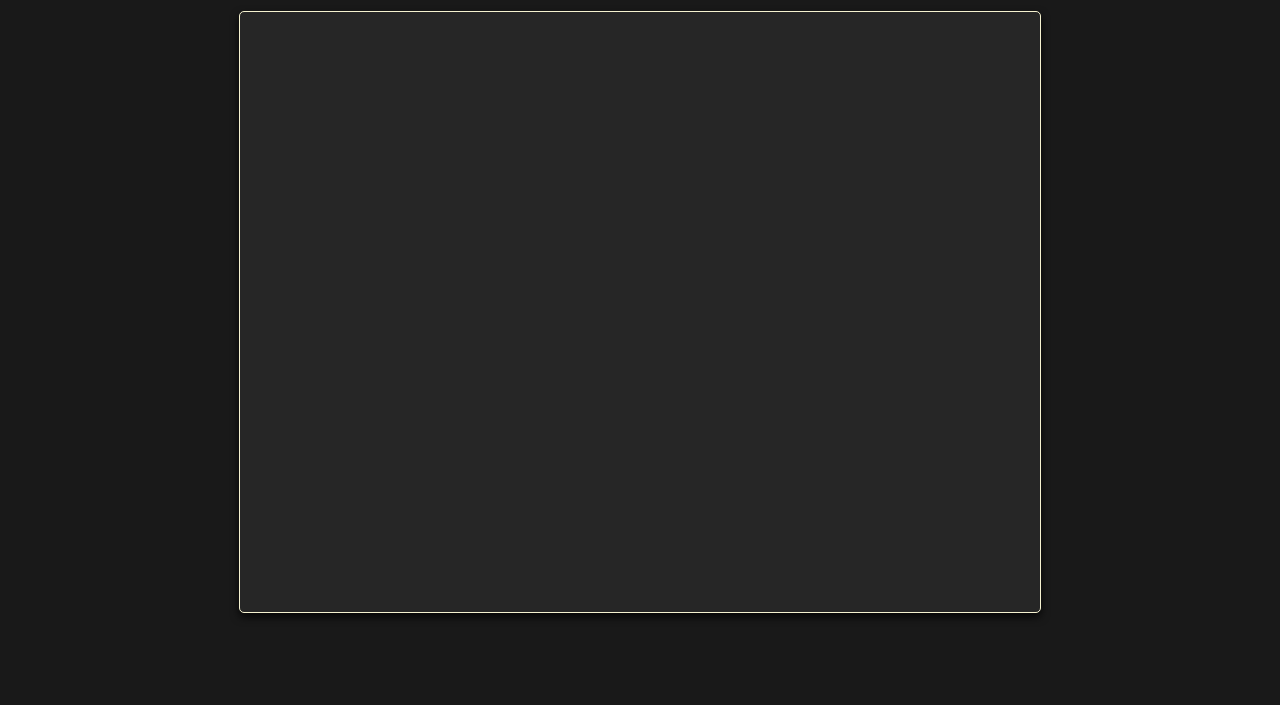
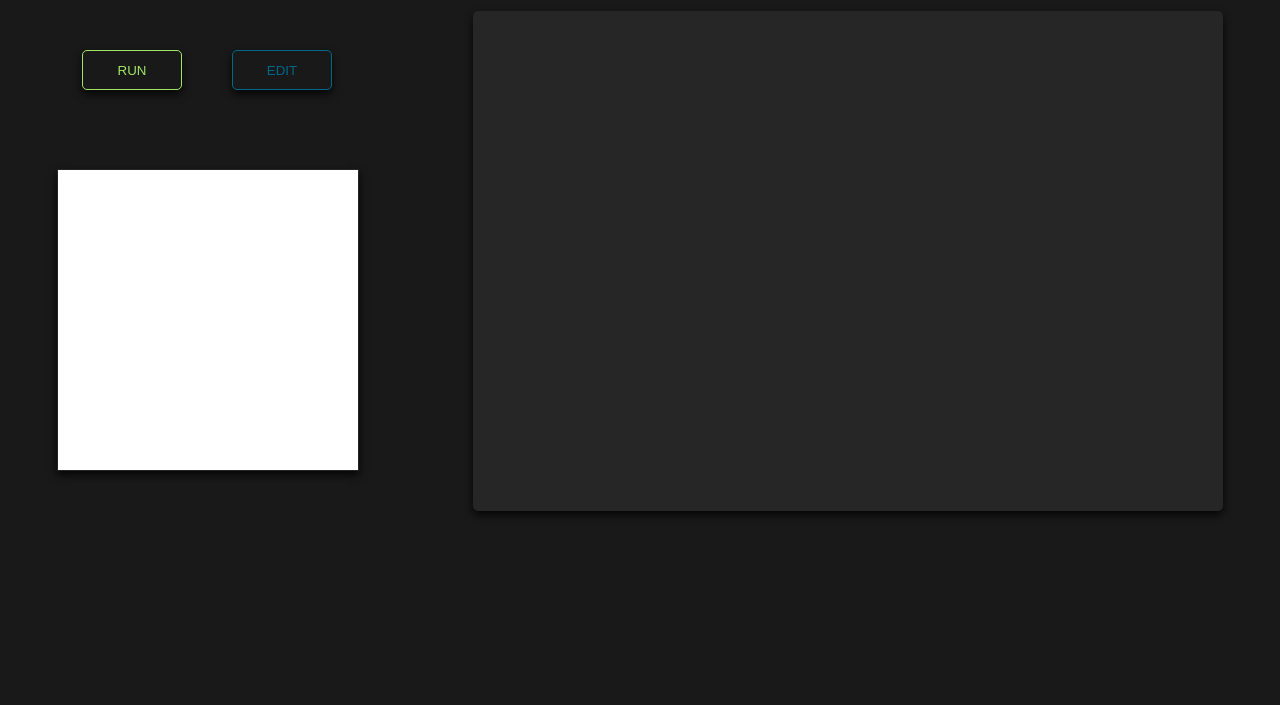
Before and after one commit to ripbitz/OptimizePath, a website with bundled scripts: page src/public/index.html in a window 1280 px wide. Shown: the part 95-800 px from the top of the page. Built offline with nearby package versions, Linux system fonts and the light colour scheme.

Commit message:
Added run button, edit button, and control panel

```diff
--- a/src/public/assets/stylessheet/styles.css
+++ b/src/public/assets/stylessheet/styles.css
@@ -5,7 +5,6 @@ body{
   background-color: #191919;
   margin: 0px;
   overflow: hidden;
-
 }
 
 #titleContainer{
@@ -18,20 +17,84 @@ body{
 #title{
   font-family: Sarabun-BoldItalic;
   font-size: 40px;
-    color: #f5f2d0;
+  color: #FFF;
 }
 
 #content{
   width: 100%;
   display: flex;
-    justify-content: center;
+  justify-content: space-around;
 }
 
 #gameBoard{
-    width: 800px;
-    height: 600px;
+  width: 750px;
+  height: 500px;
   background-color: #262626;
-    border: 1px #f5f2d0 solid;
   border-radius: 5px;
   box-shadow: 0 4px 8px 0 rgba(0,0,0,0.8);
 }
+
+#leftContent{
+  display: flex;
+  flex-direction: column;
+  justify-content: space-around;
+}
+
+#buttonContainer{
+  width: 300px;
+  display: flex;
+  justify-content: space-around;
+}
+
+#runButton{
+  width: 100px;
+  height: 40px;
+  background-color: transparent;
+  border: 1px #a2e665 solid;
+  border-radius: 5px;
+  color: #a2e665;
+  box-shadow: 0 4px 8px 0 rgba(0,0,0,0.8);
+  outline: none;
+}
+
+#runButton:hover{
+  background-color: #a2e665;
+  color: #FFF;
+}
+
+#editButton{
+  width: 100px;
+  height: 40px;
+  background-color: transparent;
+  border: 1px #00688B solid;
+  border-radius: 5px;
+  color: #00688B;
+  box-shadow: 0 4px 8px 0 rgba(0,0,0,0.8);
+  outline: none;
+}
+
+#editButton:hover{
+  background-color: #00688B;
+  color: #FFF;
+}
+
+#controlPanel{
+  width: 300px;
+  height: 300px;
+  background-color: #FFF;
+  border: 1px #262626 solid;
+  box-shadow: 0 4px 8px 0 rgba(0,0,0,0.8);
+}
+
+.controlButton{
+  width: 30px;
+  height: 30px;
+  border: 1px #262626 solid;
+  font-size: 10px;
+  outline: none;
+}
+
+.controlButton:hover{
+  background-color: #262626;
+  color: #FFF;
+}
--- a/src/public/game/game.js
+++ b/src/public/game/game.js
@@ -7,6 +7,7 @@ export const game = {
 
 	init: () => {
 		create.map();
+		create.controlPanel();
 	}
 }
 
--- a/src/public/index.html
+++ b/src/public/index.html
@@ -9,7 +9,16 @@
 			<h1 id='title'>Optimize Path</h1>
 		</div>
 		<div id='content'>
-			<canvas id='gameBoard' width='3000' height='2000px'/>
+			<div id='leftContent'>
+				<div id='buttonContainer'>
+					<button id='runButton'>RUN</button>
+					<button id='editButton'>EDIT</button>
+				</div>
+				<div id='controlPanel'></div>
+			</div>
+			<div id='rightContent'>
+				<canvas id='gameBoard' width='3000' height='2000px'/>
+			</div>
 		</div>
 	</body>
 	<script type="module" src="./scripts.js"></script>
```
Also changed, not shown: src/public/game/create.js (+23 -6 lines). Lines whose indentation alone changed are shown as unchanged.
